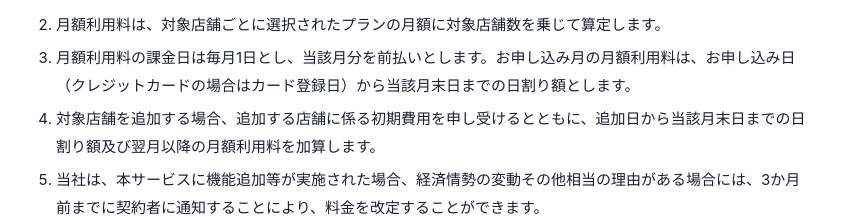
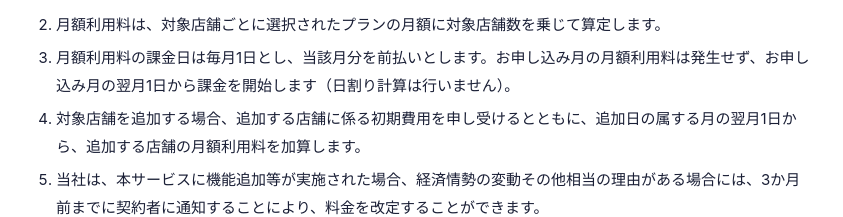
Before and after one commit to rubiktoyme-eng/nextcreator, a plain HTML site: page terms.html in a window 1280 px wide. Shown: the part 1732-1949 px from the top of the page, without its empty margins (218-1061 px from the left). Drawn offline with Linux system fonts and the light colour scheme.

Commit message:
Billing starts on the 1st of the following month (no proration)

```diff
--- a/terms.html
+++ b/terms.html
@@ -91,8 +91,8 @@
     </table>
   </li>
   <li>月額利用料は、対象店舗ごとに選択されたプランの月額に対象店舗数を乗じて算定します。</li>
-  <li>月額利用料の課金日は毎月1日とし、当該月分を前払いとします。お申し込み月の月額利用料は、お申し込み日（クレジットカードの場合はカード登録日）から当該月末日までの日割り額とします。</li>
-  <li>対象店舗を追加する場合、追加する店舗に係る初期費用を申し受けるとともに、追加日から当該月末日までの日割り額及び翌月以降の月額利用料を加算します。</li>
+  <li>月額利用料の課金日は毎月1日とし、当該月分を前払いとします。お申し込み月の月額利用料は発生せず、お申し込み月の翌月1日から課金を開始します（日割り計算は行いません）。</li>
+  <li>対象店舗を追加する場合、追加する店舗に係る初期費用を申し受けるとともに、追加日の属する月の翌月1日から、追加する店舗の月額利用料を加算します。</li>
   <li>当社は、本サービスに機能追加等が実施された場合、経済情勢の変動その他相当の理由がある場合には、3か月前までに契約者に通知することにより、料金を改定することができます。</li>
   <li>契約者は、理由のいかんを問わず、既に支払った料金の返還を求めることができません。</li>
 </ol>
```
Also changed, not shown: index.html (+2 -2 lines).
